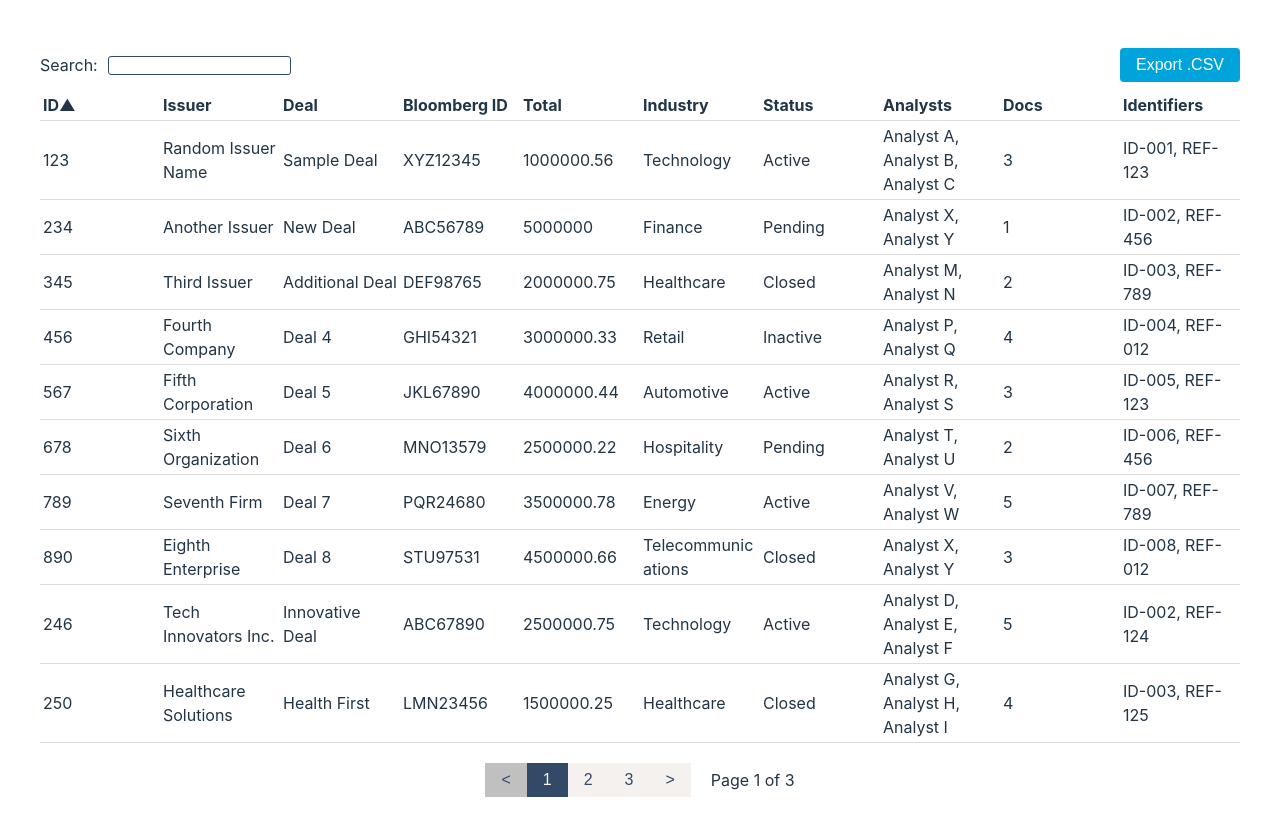
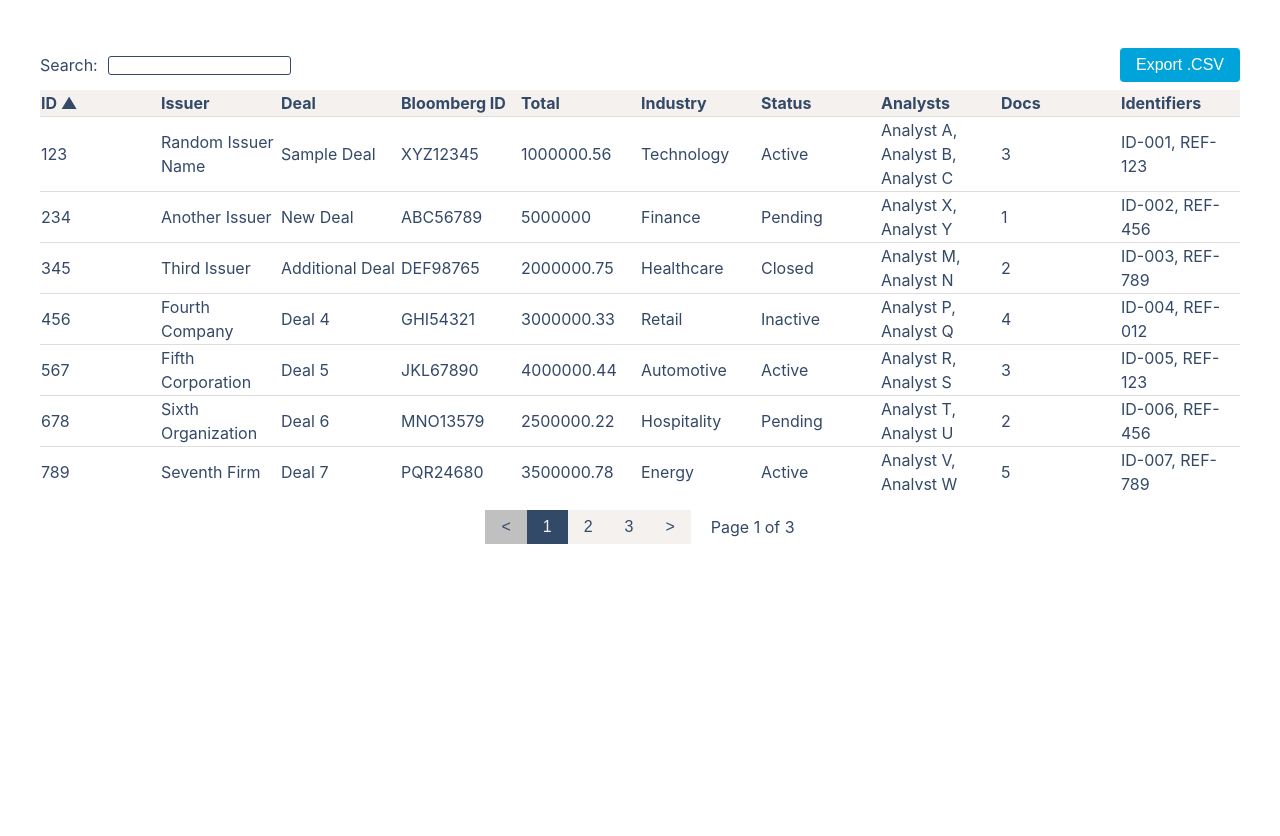
Before and after one commit to MateoLeon44/grid, a Vue app: page / in a window 1280 px wide. Shown: the top 836 px of the page. After the commit the page ends 800 px from the top, so only its background shows below. Built offline with nearby package versions, Linux system fonts and the light colour scheme.

Commit message:
Added nested list component and extracted table component

```diff
--- /dev/null
+++ b/src/components/list/NestedList.vue
@@ -0,0 +1,27 @@
+<template>
+  <ul v-if="Array.isArray(items)">
+    <li v-for="(item, index) in items" :key="index">
+      <nested-list :items="item" />
+    </li>
+  </ul>
+  <ul v-else-if="typeof items === 'object'">
+    <li v-for="(value, key) in items" :key="key">{{ key }}: {{ value }}</li>
+  </ul>
+  <li v-else>
+    {{ items }}
+  </li>
+</template>
+
+<script lang="ts">
+import { defineComponent, PropType } from 'vue'
+
+export default defineComponent({
+  name: 'NestedList',
+  props: {
+    items: {
+      type: undefined,
+      required: true,
+    },
+  },
+})
+</script>
--- a/src/components/table/PaginatedTable.vue
+++ b/src/components/table/PaginatedTable.vue
@@ -4,48 +4,31 @@
       <slot name="header"></slot>
     </div>
     <div class="grid-body">
-      <table>
-        <thead>
-          <tr>
-            <th v-for="(column, index) in columnLabels" :key="column">
-              <span class="grid-header" @click="sort(index)">
-                {{ column }}
-                <span v-show="sortField === index && sortOrder === 'asc'">
-                  &#x25B2;
-                </span>
-                <span v-show="sortField === index && sortOrder === 'desc'">
-                  &#x25BC;
-                </span>
-              </span>
-            </th>
-          </tr>
-        </thead>
-        <tbody>
-          <tr
-            :class="{ active: selectedRows.has(index) }"
-            v-for="(row, index) in tableData"
-            :key="row.id"
-            @click="openRow(row, index)"
-          >
-            <td v-for="column in row" :key="column">
-              {{ Array.isArray(column) ? column.join(', ') : column }}
-            </td>
-          </tr>
-        </tbody>
-      </table>
-      <Pagination
-        :total-pages="totalPages"
-        @handle-page-navigation="handlePageNavigation"
-      />
+      <!-- No need of creating a store or anything related to prop drilling since there aren't many nested components -->
+      <Table
+        :active-highlight="activeHighlight"
+        :table-data="tableData"
+        :default-sort-order="defaultSortOrder"
+        :default-sort-field="defaultSortField"
+        :column-labels="columnLabels"
+        @on-row-click="emitRowClick"
+        @on-sort-values="emitSortValues"
+      ></Table>
     </div>
+    <Pagination
+      :total-pages="totalPages"
+      @handle-page-navigation="handlePageNavigation"
+    />
   </div>
 </template>
 
 <script lang="ts">
 import { defineComponent, PropType, ref } from 'vue'
 import Pagination from '@/components/table/Pagination.vue'
+import Table from '@/components/table/Table.vue'
 
 export default defineComponent({
+  components: { Table, Pagination },
   props: {
     tableData: {
       type: undefined,
@@ -75,45 +58,37 @@ export default defineComponent({
       type: Number,
       default: 1,
     },
-    selectedRows: {
-      type: Set,
-      default: new Set(),
+    activeHighlight: {
+      type: Function,
+      default: () => undefined,
     },
   },
-  components: { Pagination },
-  emits: ['onSortValues', 'handlePageNavigation', 'onRowOpen'],
+  emits: ['onSortValues', 'handlePageNavigation', 'onRowClick'],
   setup(props, { emit }) {
-    const sortField = ref<number>(0)
-    const sortOrder = ref<string>(props.defaultSortOrder)
     const currentPage = ref(1)
 
     const handlePageNavigation = (pageNumber) => {
       emit('handlePageNavigation', pageNumber)
     }
 
-    const openRow = (row: object, index: number) => {
-      emit('onRowOpen', { row, index })
+    const emitRowClick = (data) => {
+      emit('onRowClick', data)
     }
 
-    const sort = (field: number) => {
-      sortField.value = field
-      sortOrder.value = sortOrder.value === 'asc' ? 'desc' : 'asc'
-      const direction = sortOrder.value === 'asc' ? 1 : -1
-
-      emit('onSortValues', { value: field, direction })
+    const emitSortValues = (data) => {
+      emit('onSortValues', data)
     }
 
     return {
-      sortField,
-      sortOrder,
-      sort,
       currentPage,
       handlePageNavigation,
-      openRow,
+      emitRowClick,
+      emitSortValues,
     }
   },
 })
 </script>
+
 <style lang="scss" scoped>
 .grid-container {
   display: flex;
@@ -121,9 +96,12 @@ export default defineComponent({
   width: 100%;
 }
 
-.grid-header,
+.grid-header {
+  width: 100%;
+}
+
 .grid-body {
-  flex: 1;
+  height: 400px;
   width: 100%;
   overflow-x: auto;
   overflow-y: auto;
@@ -132,31 +110,4 @@ export default defineComponent({
 .grid-header {
   display: flex;
 }
-
-table {
-  width: 100%;
-  border-collapse: collapse;
-  height: 300px;
-}
-
-th,
-td {
-  text-align: left;
-  width: 100px;
-  max-width: 100px;
-  white-space: normal;
-  word-wrap: break-word;
-  border-bottom: 1px solid #ddd;
-  padding: 3px;
-}
-
-th,
-tr {
-  cursor: pointer;
-}
-
-.active {
-  background-color: $tertiary-color;
-  color: $primary-color;
-}
 </style>
--- /dev/null
+++ b/src/components/table/Table.vue
@@ -0,0 +1,114 @@
+<template>
+  <table>
+    <thead class="grid-header">
+      <tr class="grid-header__row">
+        <th v-for="(column, index) in columnLabels" :key="column">
+          <span class="grid-header__column" @click="sort(index)">
+            {{ column }}
+            <span v-show="sortField === index && sortOrder === 'asc'">
+              &#x25B2;
+            </span>
+            <span v-show="sortField === index && sortOrder === 'desc'">
+              &#x25BC;
+            </span>
+          </span>
+        </th>
+      </tr>
+    </thead>
+    <tbody>
+      <tr
+        :class="{ active: activeHighlight(row) }"
+        v-for="(row, index) in tableData"
+        :key="row"
+        @click="rowClick(row, index)"
+      >
+        <td v-for="column in row" :key="column">
+          {{ Array.isArray(column) ? column.join(', ') : column }}
+        </td>
+      </tr>
+    </tbody>
+  </table>
+</template>
+
+<script lang="ts">
+import { defineComponent, PropType, ref } from 'vue'
+
+export default defineComponent({
+  props: {
+    activeHighlight: {
+      type: Function,
+      default: () => undefined,
+    },
+    defaultSortOrder: {
+      type: String,
+      default: 'asc',
+    },
+    columnLabels: {
+      type: Array as PropType<string[]>,
+      required: true,
+    },
+    tableData: {
+      type: undefined,
+      required: true,
+    },
+  },
+  emits: ['onRowClick', 'onSortValues'],
+  setup(props, { emit }) {
+    const sortField = ref<number>(0)
+    const sortOrder = ref<string>(props.defaultSortOrder)
+
+    const sort = (field: number) => {
+      sortField.value = field
+      sortOrder.value = sortOrder.value === 'asc' ? 'desc' : 'asc'
+      const direction = sortOrder.value === 'asc' ? 1 : -1
+
+      emit('onSortValues', { value: field, direction })
+    }
+
+    const rowClick = (row: object, index: number) => {
+      emit('onRowClick', { row, index })
+    }
+
+    return {
+      sort,
+      sortField,
+      sortOrder,
+      rowClick,
+    }
+  },
+})
+</script>
+
+<style lang="scss">
+table {
+  width: 100%;
+  border-collapse: collapse;
+  height: 300px;
+}
+
+.grid-header__row {
+  position: sticky;
+  top: 0;
+  background-color: $primary-color;
+}
+
+th,
+td {
+  text-align: left;
+  width: 100px;
+  max-width: 100px;
+  white-space: normal;
+  word-wrap: break-word;
+  border-bottom: 1px solid #ddd;
+}
+
+th,
+tr {
+  cursor: pointer;
+}
+
+.active {
+  background-color: $tertiary-color;
+  color: $primary-color;
+}
+</style>
--- a/src/components/taskPanes/DataDisplayPane.vue
+++ b/src/components/taskPanes/DataDisplayPane.vue
@@ -1,15 +1,25 @@
 <template>
-  <div>
-    <ul>
-      <li v-for="(value, key) in data" :key="key">{{ key }}: {{ value }}</li>
-    </ul>
-  </div>
+  <ul>
+    <li v-for="key in Object.keys(data.labels)" :key="key">
+      <strong>{{ data.labels[key] }}: </strong>
+      <template v-if="Array.isArray(data.deal[key])">
+        <ul>
+          <li v-for="(item, index) in data.deal[key]" :key="index">
+            <NestedList :items="item"></NestedList>
+          </li>
+        </ul>
+      </template>
+      <span v-else>{{ data.deal[key] }}</span>
+    </li>
+  </ul>
 </template>
 
 <script lang="ts">
 import { defineComponent } from 'vue'
+import NestedList from '@/components/list/NestedList.vue'
 
 export default defineComponent({
+  components: { NestedList },
   props: {
     data: {
       type: Object,
--- a/src/components/taskPanes/SidePanel.vue
+++ b/src/components/taskPanes/SidePanel.vue
@@ -1,6 +1,6 @@
 <template>
   <div class="sidebar" :class="{ show: isOpen }">
-    <div class="sidebar_overlay" @click="closePanel">
+    <div class="sidebar_overlay">
       <div class="sidebar_panel_content">
         <component :is="component" :data="data" />
       </div>
--- a/src/styles/main.scss
+++ b/src/styles/main.scss
@@ -4,21 +4,6 @@
   font-weight: 400;
 
   color: rgb(52, 73, 104);
-  background-color: white;
-
-  font-synthesis: none;
-  text-rendering: optimizeLegibility;
-  -webkit-font-smoothing: antialiased;
-  -moz-osx-font-smoothing: grayscale;
-}
-
-a {
-  font-weight: 500;
-  color: #646cff;
-  text-decoration: inherit;
-}
-a:hover {
-  color: #535bf2;
 }
 
 #app {
@@ -27,16 +12,3 @@ a:hover {
   padding: 2rem;
   text-align: center;
 }
-
-@media (prefers-color-scheme: light) {
-  :root {
-    color: #213547;
-    background-color: #ffffff;
-  }
-  a:hover {
-    color: #747bff;
-  }
-  button {
-    background-color: #f9f9f9;
-  }
-}
--- a/src/views/Deals.vue
+++ b/src/views/Deals.vue
@@ -4,10 +4,11 @@
     :column-labels="columnLabels"
     :items-per-page="itemsPerPage"
     :total-pages="totalPages"
-    :selected-rows="selectedRows"
+    :row-identifier="'id'"
+    :active-highlight="isRowSelected"
     @on-sort-values="sortValues"
     @handle-page-navigation="changeCurrentPage"
-    @on-row-open="handleOpenPanel"
+    @on-row-click="handleOpenPanel"
   >
     <template #header>
       <div class="deals-header">
@@ -53,16 +54,21 @@ export default defineComponent({
      * This could be a constant since it won't change
      * However, a prod environment with information in the backend would make this reactive
      * So I'll let it with a ref
+     *
      */
     const data = ref<Deal[]>(MOCK_DATA.data)
     const selectedRows = ref<Set<number>>(new Set())
 
-    const handleOpenPanel = ({ index }) => {
-      if (selectedRows.value.has(index)) {
-        selectedRows.value.delete(index)
+    const isRowSelected = (row) => {
+      return selectedRows.value.has(row.id)
+    }
+
+    const handleOpenPanel = ({ row }) => {
+      if (selectedRows.value.has(row.id)) {
+        selectedRows.value.delete(row.id)
         return
       }
-      selectedRows.value.add(index)
+      selectedRows.value.add(row.id)
       if (selectedRows.value.size > 1) {
         closePanel()
         return
@@ -71,7 +77,12 @@ export default defineComponent({
 
     watch(selectedRows.value, (newVal, oldVal) => {
       if (newVal.size === 1) {
-        openPanel('DataDisplayPane', data.value[newVal.values().next().value])
+        openPanel('DataDisplayPane', {
+          labels: MOCK_DATA.labels,
+          deal: data.value.filter(
+            (obj) => obj.id === newVal.values().next().value,
+          )[0],
+        })
         return
       }
       if (newVal.size === 0) {
@@ -124,6 +135,8 @@ export default defineComponent({
      * This is a workaround on how it would usually work.
      * I'd recommend that the backend gives only the data from that page and the next page.
      * We usually don't want to receive 10 million data just from doing one request
+     *
+     * TODO: Add missing loading component when we get the data and also when we sort/filter data
      */
     const displayedData = computed(() => {
       const startIndex = (currentPage.value - 1) * itemsPerPage.value
@@ -134,14 +147,8 @@ export default defineComponent({
       return filteredData.value.slice(startIndex, endIndex)
     })
 
-    const restartSelected = () => {
-      closePanel()
-      selectedRows.value.clear()
-    }
-
     const changeCurrentPage = (page: number) => {
       currentPage.value = page
-      restartSelected()
     }
 
     const columns = ref<string[]>(Object.keys(data.value[0] || {}))
@@ -164,6 +171,7 @@ export default defineComponent({
       data,
       handleOpenPanel,
       selectedRows,
+      isRowSelected,
     }
   },
 })
```
